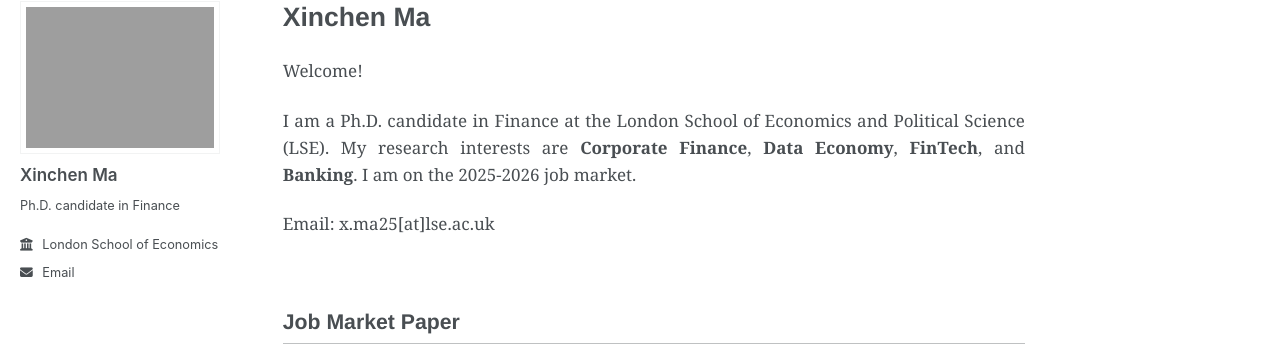
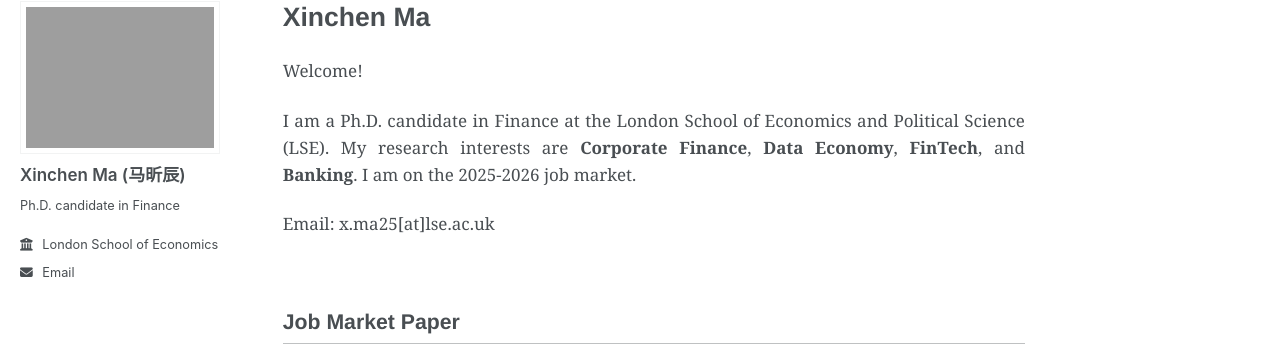
Before and after one commit to xinchen-ma/xinchen-ma.github.io, a Jekyll site: the page built from index.md, in a window 1280 px wide. Shown: the part 95-451 px from the top of the page. Built offline with Jekyll 4.4.1, drawn with Linux system fonts in a browser that asks for light colours; a script that is not in the unit is left out.

Commit message:
Update _config.yml

```diff
--- a/_config.yml
+++ b/_config.yml
@@ -36,7 +36,7 @@ repository               : "xinchen-ma/xinchen-ma.github.io"
 author:
   # Biographic information
   avatar           : "IMG_2104_crop.PNG"
-  name             : "Xinchen Ma"
+  name             : "Xinchen Ma (马昕辰)"
   pronouns         : # example: "she/her"
   bio              : "Ph.D. candidate in Finance"
   location         : #""
```
